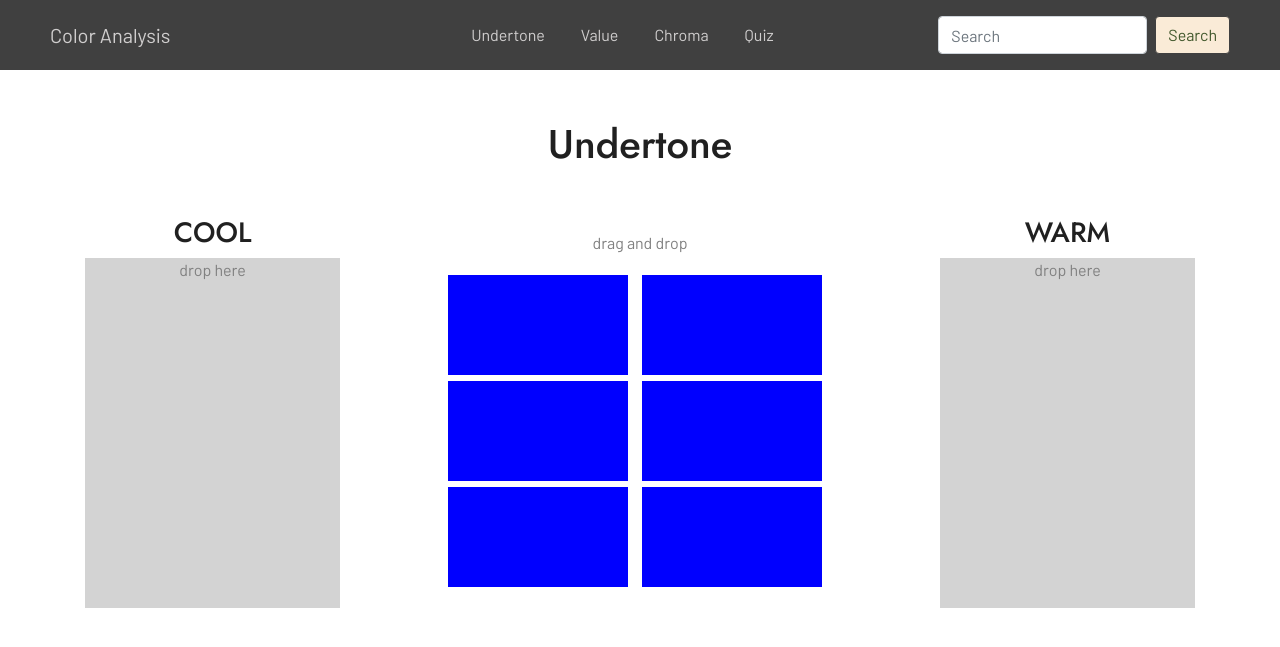
After one commit to katyareichert/ColorAnalysisApp, a Flask app: page /dnd in a window 1280 px wide. The commit adds this page. Shown: the top 647 px of the page. Run offline with Flask 3, Linux system fonts and the light colour scheme; some libraries are stand-ins or nearby versions.

Commit message:
Setup drag and drop template

```diff
--- a/server.py
+++ b/server.py
@@ -24,5 +24,22 @@ def welcome():
     """
     return render_template('index.html')
 
+@app.route('/dnd')
+def drag_and_drop():
+    """_summary_
+
+    Returns:
+        _type_: _description_
+    """
+
+    data = {
+        "title": "Undertone",
+        "class1": "COOL",
+        "class2": "WARM",
+        "colors": ["f52c10ff", "bd0c42ff", "fc5f47ff", "ca3b1eff", "fa2f56ff", "d72942ff"]
+    }
+
+    return render_template('drag_and_drop.html', data=data)
+
 if __name__ == '__main__':
     app.run(debug = True)
--- a/static/main.css
+++ b/static/main.css
@@ -99,5 +99,41 @@ button {
 }
 
 #navbarNav {
-    margin-left: 120px;
+    margin-left: 140px;
 }
+
+.green {
+    background-color: var(--green);
+}
+
+.drop-target {
+    text-align: center;
+    color: gray;
+    background-color: lightgray;
+    height: 350px;
+    width: auto;
+}
+
+.bottom-padding {
+    padding-bottom: 20px;
+}
+
+.bottom-margin {
+    margin-bottom: 20px;
+}
+
+.light {
+    color: gray;
+}
+
+.draggable {
+    display: inline-block;
+    width: 180px;
+    height: 100px;
+    margin-right: 10px;
+    background-color: blue;
+  }
+
+  .padding {
+    padding: 15px;
+  }
--- /dev/null
+++ b/templates/drag_and_drop.html
@@ -0,0 +1,26 @@
+<!DOCTYPE html>
+{% extends "layout.html" %}
+
+{% block content %}
+    <div class="center bottom-padding bottom-margin">
+        <h1>{{data.title}}</h1>
+    </div>
+
+    <div class="row">
+        <div class="col-3 center">
+            <h3>{{data.class1}}</h3>
+            <div class="drop-target">drop here</div>
+        </div>
+        <div class="col-6 center padding">
+            <div class="light bottom-padding">drag and drop</div>
+            {% for color in data.colors %}
+                <div class="draggable {{color}}"></div>
+            {% endfor %}
+        </div>
+        <div class="col-3 center">
+            <h3>{{data.class2}}</h3>
+            <div class="drop-target">drop here</div>
+        </div>
+    </div>
+
+{% endblock %}
```
Also changed, not shown: README.md.
